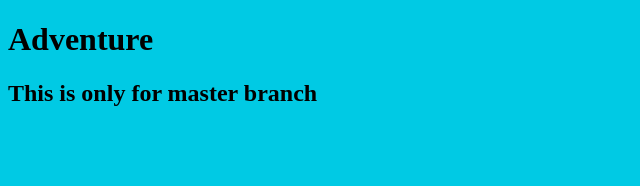
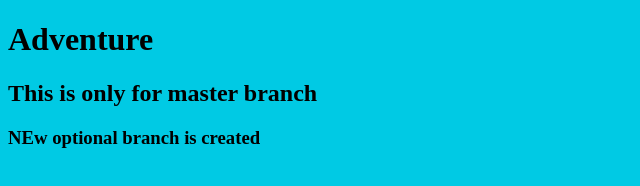
Before and after one commit to knowalldata/github_learning, a plain HTML site: page index.html in a window 1280 px wide. Shown: the whole page, without its empty margins (0-640 px from the left). Drawn offline with Linux system fonts and the light colour scheme.

Commit message:
for optional branch

```diff
--- a/index.html
+++ b/index.html
@@ -11,7 +11,9 @@
 	<header>
 		<h1>Adventure</h1>
 	</header>
+
 	<h2>This is only for master branch</h2>
+	<h3> NEw optional branch is created </h3>
     <script src="js/app.js"></script>
 </body>
 </html>
```
